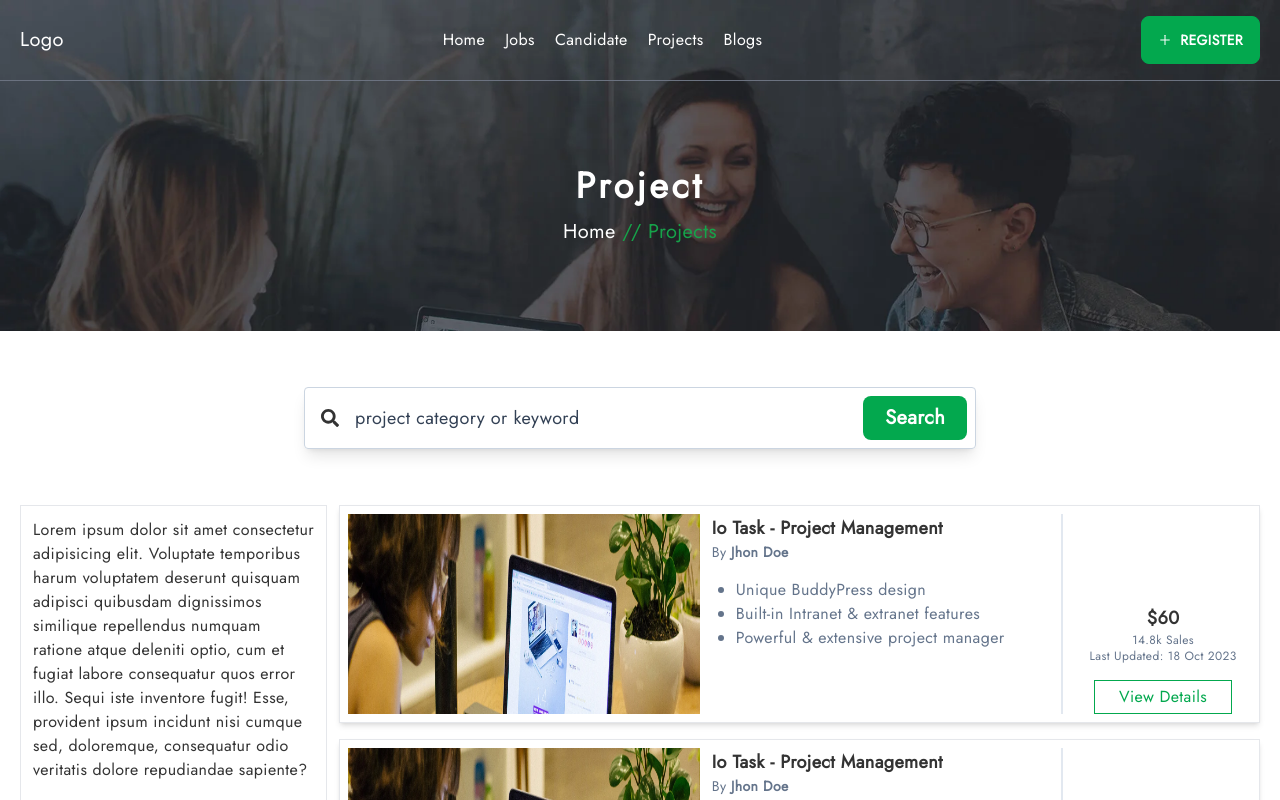
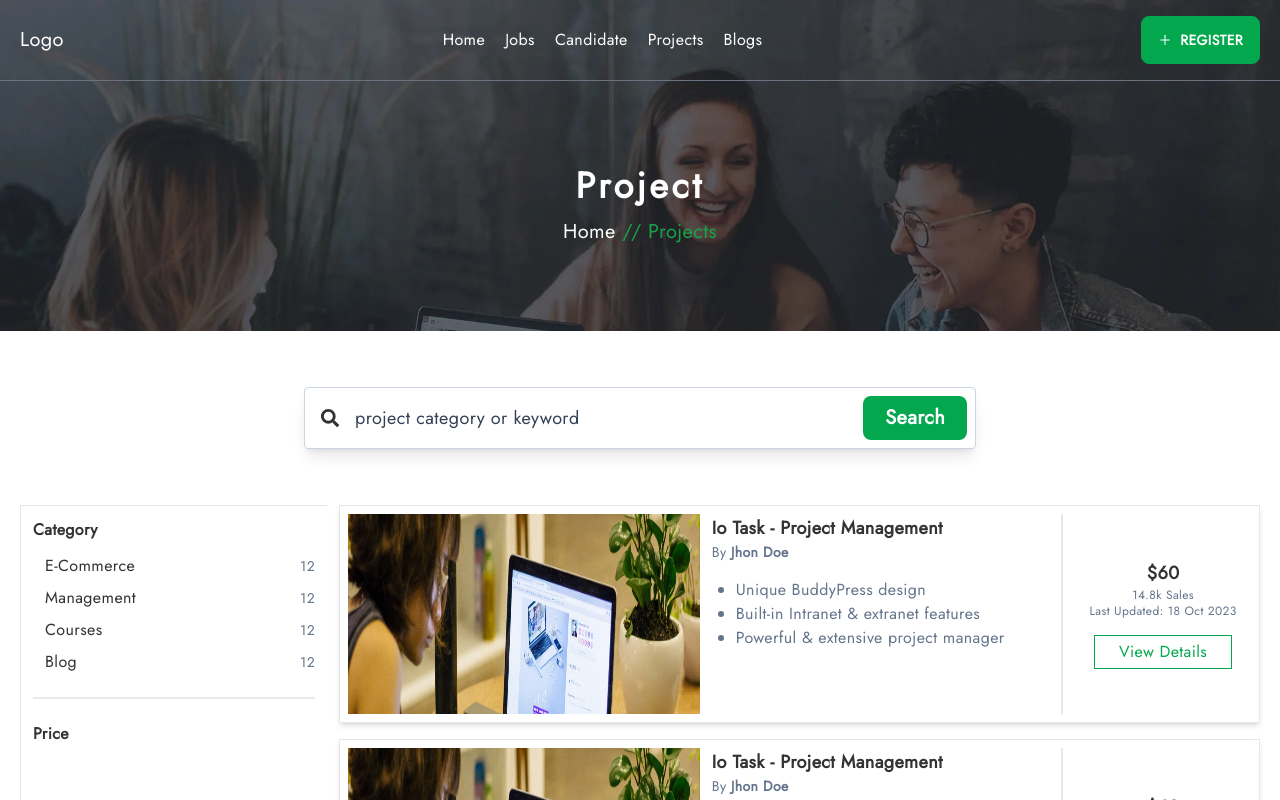
Before and after one commit to tusharshaha/web-market, a Next.js app in the folder frontend/: page /projects in a window 1280 px wide. Shown: the top 800 px of the page. Built offline with nearby package versions, Linux system fonts and the light colour scheme.

Commit message:
added category filter on project

```diff
--- /dev/null
+++ b/frontend/components/Project/FilterSection.tsx
@@ -0,0 +1,28 @@
+import React from 'react';
+
+const FilterSection: React.FC = () => {
+  const categories = [
+    { title: "E-Commerce", count: 12 },
+    { title: "Management", count: 12 },
+    { title: "Courses", count: 12 },
+    { title: "Blog", count: 12 },
+  ];
+  return (
+    <div>
+      <p className='font-bold'>Category</p>
+      <ul className='ml-3 mt-3 space-y-2'>
+        {
+          categories.map((ele, i) => <li key={i} className='flex items-center justify-between'>
+            <button>{ele.title}</button>
+            <span className='text-slate-500 text-sm'>{ele.count}</span>
+          </li>)
+        }
+      </ul>
+      <div className="divider"></div>
+
+      <p className='font-bold'>Price</p>
+    </div>
+  );
+};
+
+export default FilterSection;
--- a/frontend/components/Project/ProjectCard.tsx
+++ b/frontend/components/Project/ProjectCard.tsx
@@ -22,7 +22,7 @@ const ProjectCard: React.FC = () => {
           <li>Powerful & extensive project manager</li>
         </ul>
       </div>
-      <div className='w-1/5 flex flex-col items-end justify-end'>
+      <div className='w-1/5 flex flex-col items-center justify-center'>
         <div className='text-center w-full'>
           <h3 className='text-lg font-bold'>$60</h3>
           <p className='text-slate-500 text-xs'>14.8k Sales</p>
--- a/frontend/pages/projects/index.tsx
+++ b/frontend/pages/projects/index.tsx
@@ -1,4 +1,5 @@
 import Layout from '@/components/Layout';
+import FilterSection from '@/components/Project/FilterSection';
 import ProjectCard from '@/components/Project/ProjectCard';
 import SearchSection from '@/components/Project/SearchSection';
 import { NextPage } from 'next';
@@ -15,8 +16,8 @@ const Projects: NextPage = () => {
         <SearchSection />
         <div className='flex gap-3 items-start mt-14 relative'>
           {/* project filter section  */}
-          <div className='w-1/4 p-3 h-screen border sticky top-0'>
-            Lorem ipsum dolor sit amet consectetur adipisicing elit. Voluptate temporibus harum voluptatem deserunt quisquam adipisci quibusdam dignissimos similique repellendus numquam ratione atque deleniti optio, cum et fugiat labore consequatur quos error illo. Sequi iste inventore fugit! Esse, provident ipsum incidunt nisi cumque sed, doloremque, consequatur odio veritatis dolore repudiandae sapiente?
+          <div className='w-1/4 p-3 h-screen border-t border-l sticky top-0'>
+            <FilterSection />
           </div>
           {/* project list section  */}
           <div className='w-3/4 space-y-4'>
```
